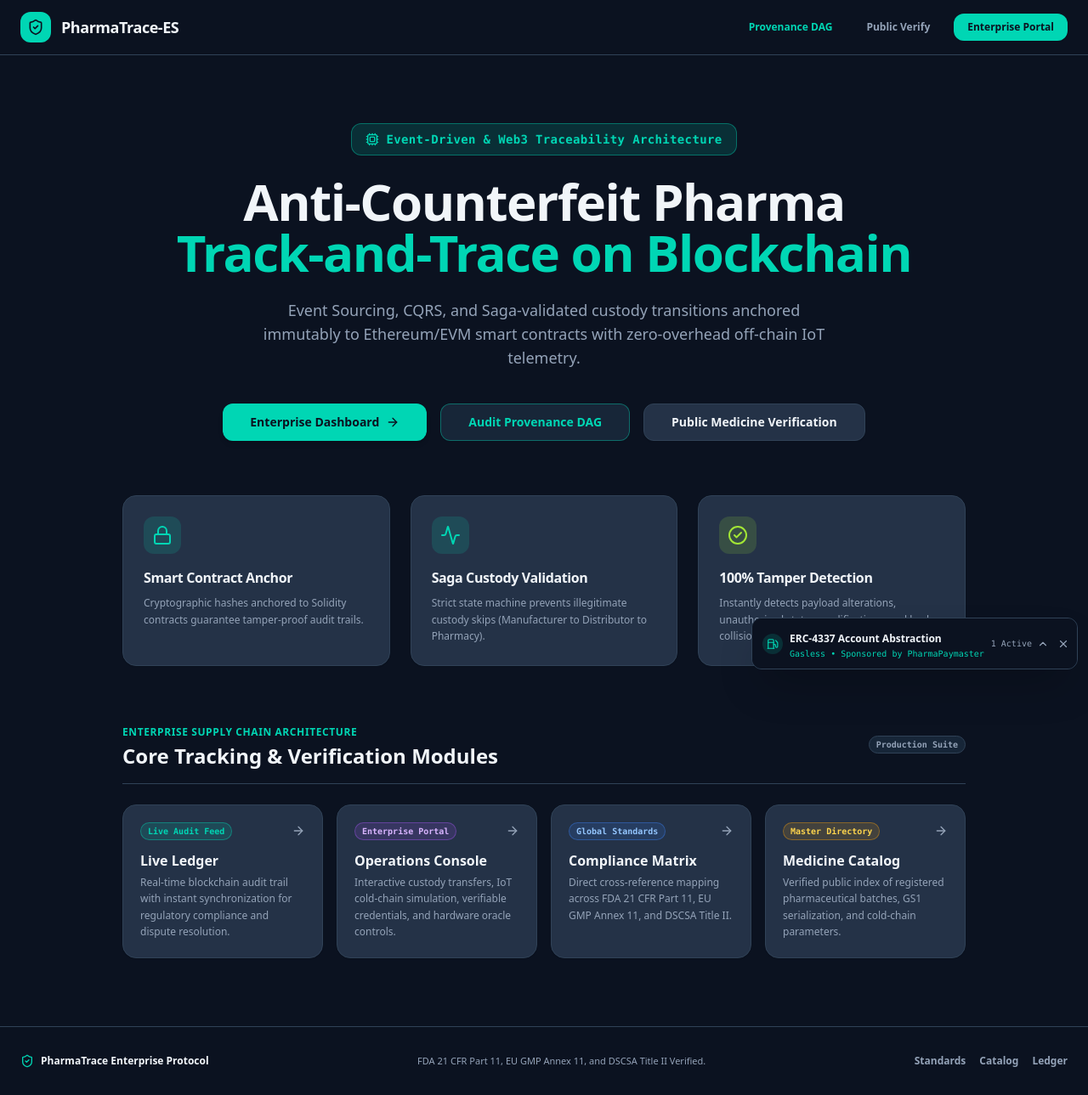
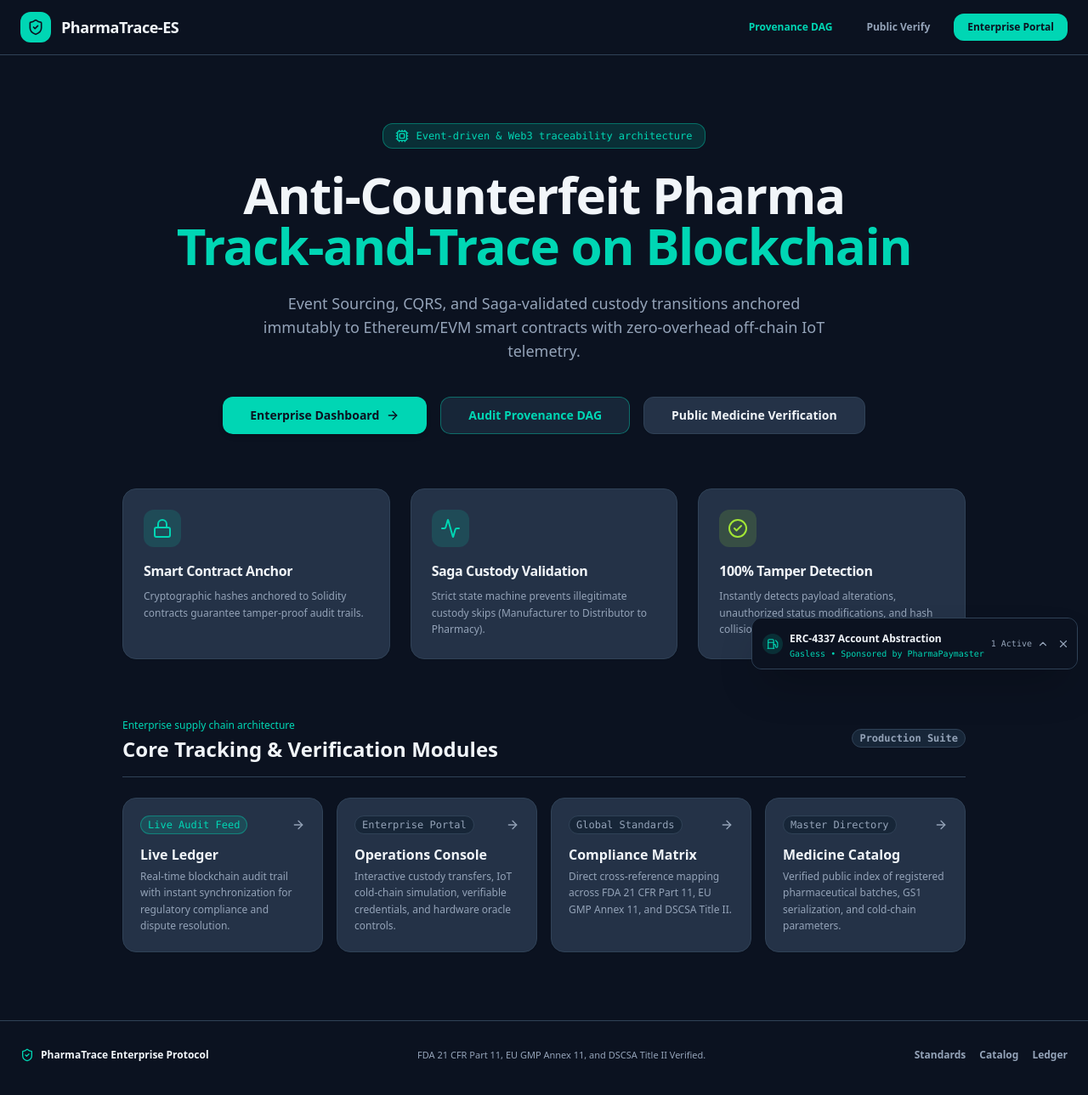
Before and after one commit to MirEashanZaman/pharma-trace-frontend, a Next.js app: page / in a window 1280 px wide. Shown: the whole page at 85% size. Built offline with nearby package versions, Linux system fonts and the light colour scheme.

Commit message:
Refactor landing page hero and architecture modules to clinical unslop standards

```diff
--- a/app/page.tsx
+++ b/app/page.tsx
@@ -57,8 +57,8 @@ export default function HomePage() {
       </header>
 
       <main className="flex-1 flex flex-col items-center justify-center text-center px-4 py-20 max-w-5xl mx-auto">
-        <Badge variant="teal" size="lg" className="tracking-wide mb-6 py-2 px-4 gap-2">
-          <Cpu className="h-4 w-4 text-[#00D6B4]" aria-hidden="true" /> Event-Driven & Web3 Traceability Architecture
+        <Badge variant="teal" size="lg" className="mb-6 py-1.5 px-3.5 gap-2 text-xs font-medium">
+          <Cpu className="h-4 w-4 text-[#00D6B4]" aria-hidden="true" /> Event-driven & Web3 traceability architecture
         </Badge>
 
         <h1 className="text-4xl sm:text-6xl font-black text-[#F1F5F9] tracking-tight leading-tight mb-6">
@@ -123,14 +123,14 @@ export default function HomePage() {
         <div className="w-full mt-16 space-y-6 text-left">
           <div className="flex flex-col sm:flex-row sm:items-center justify-between gap-3 border-b border-[#304257] pb-4">
             <div>
-              <span className="text-xs font-bold uppercase tracking-wider text-[#00D6B4]">
-                Enterprise Supply Chain Architecture
+              <span className="text-xs font-medium text-[#00D6B4]">
+                Enterprise supply chain architecture
               </span>
               <h2 className="text-2xl font-black text-[#F1F5F9] mt-0.5">
                 Core Tracking & Verification Modules
               </h2>
             </div>
-            <Badge variant="secondary" size="sm" className="font-mono text-[10px]">
+            <Badge variant="secondary" size="sm" className="font-mono text-xs">
               Production Suite
             </Badge>
           </div>
@@ -141,7 +141,7 @@ export default function HomePage() {
               className="rounded-2xl border border-[#304257] bg-[#243247] hover:border-[#00D6B4] p-5 transition shadow-sm space-y-3 group block"
             >
               <div className="flex items-center justify-between">
-                <Badge variant="teal" size="sm" className="font-bold">
+                <Badge variant="teal" size="sm" className="font-medium text-xs">
                   Live Audit Feed
                 </Badge>
                 <ArrowRight className="h-4 w-4 text-[#94A3B8] group-hover:text-[#00D6B4] transition" aria-hidden="true" />
@@ -161,7 +161,7 @@ export default function HomePage() {
               className="rounded-2xl border border-[#304257] bg-[#243247] hover:border-[#00D6B4] p-5 transition shadow-sm space-y-3 group block"
             >
               <div className="flex items-center justify-between">
-                <Badge variant="secondary" size="sm" className="bg-purple-500/15 text-purple-300 border-purple-500/40 font-mono font-bold">
+                <Badge variant="secondary" size="sm" className="font-mono font-medium text-xs">
                   Enterprise Portal
                 </Badge>
                 <ArrowRight className="h-4 w-4 text-[#94A3B8] group-hover:text-[#00D6B4] transition" aria-hidden="true" />
@@ -181,7 +181,7 @@ export default function HomePage() {
               className="rounded-2xl border border-[#304257] bg-[#243247] hover:border-[#00D6B4] p-5 transition shadow-sm space-y-3 group block"
             >
               <div className="flex items-center justify-between">
-                <Badge variant="secondary" size="sm" className="bg-blue-500/15 text-blue-300 border-blue-500/40 font-mono font-bold">
+                <Badge variant="secondary" size="sm" className="font-mono font-medium text-xs">
                   Global Standards
                 </Badge>
                 <ArrowRight className="h-4 w-4 text-[#94A3B8] group-hover:text-[#00D6B4] transition" aria-hidden="true" />
@@ -201,7 +201,7 @@ export default function HomePage() {
               className="rounded-2xl border border-[#304257] bg-[#243247] hover:border-[#00D6B4] p-5 transition shadow-sm space-y-3 group block"
             >
               <div className="flex items-center justify-between">
-                <Badge variant="secondary" size="sm" className="bg-amber-500/15 text-amber-300 border-amber-500/40 font-mono font-bold">
+                <Badge variant="secondary" size="sm" className="font-mono font-medium text-xs">
                   Master Directory
                 </Badge>
                 <ArrowRight className="h-4 w-4 text-[#94A3B8] group-hover:text-[#00D6B4] transition" aria-hidden="true" />
```
